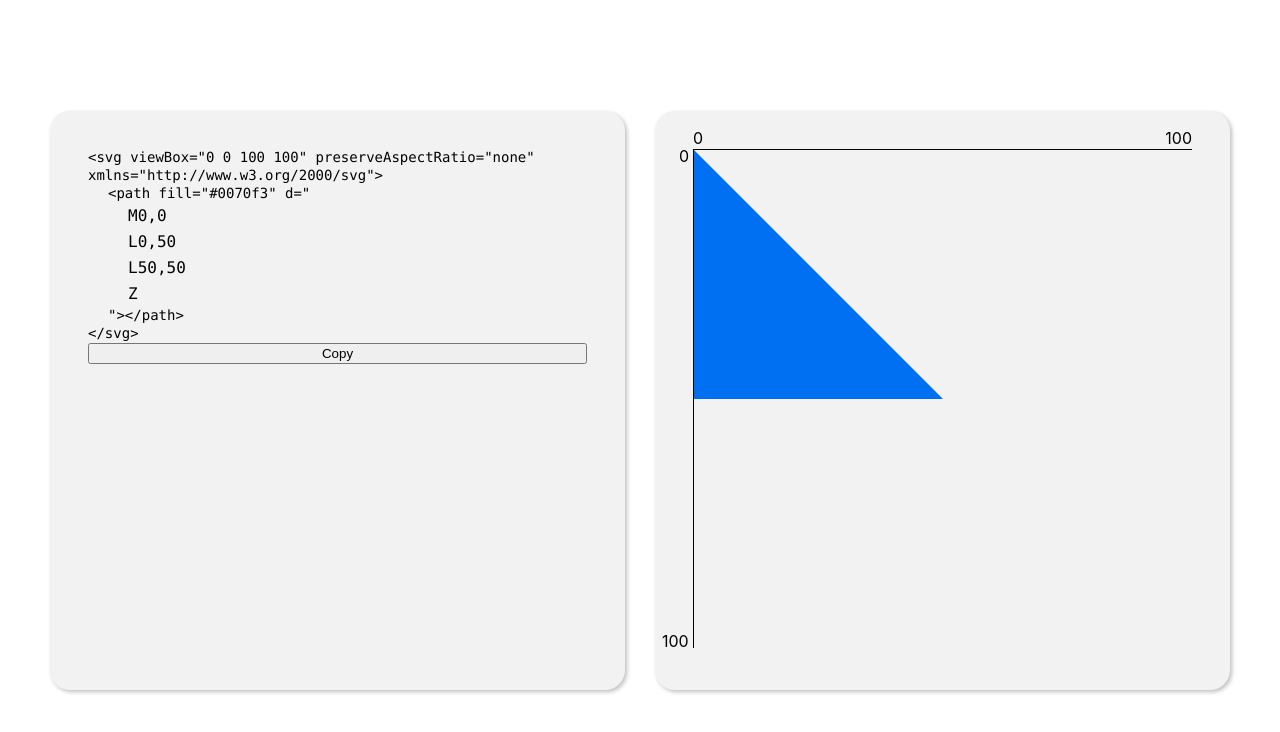
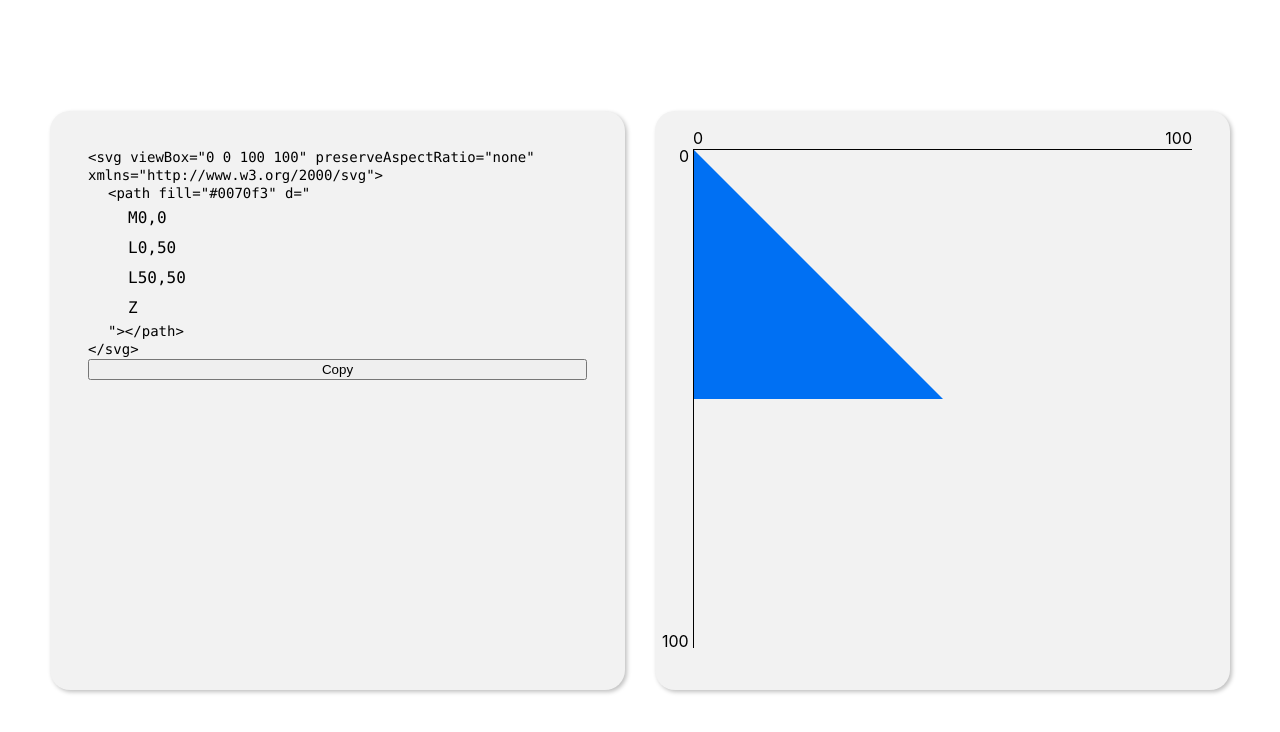
Before and after one commit to rfauver/svg_path_editor, a Next.js app: page / in a window 1280 px wide. Shown: the top 732 px of the page. Built offline with nearby package versions, Linux system fonts and the light colour scheme.

Commit message:
show controls when instruction focused

```diff
--- a/styles/command.module.scss
+++ b/styles/command.module.scss
@@ -23,7 +23,7 @@
   font-size: 16px;
   line-height: 18px;
   padding: 4px;
-  margin-left: 36px;
+  margin: 2px 0 2px 36px;
   border-radius: 4px;
   border: none;
   background: unset;
@@ -31,6 +31,12 @@
   &:focus {
     box-shadow: 1px 1px 4px rgba(0, 0, 0, 0.08);
     background-color: white;
+    & ~ .dropdown,
+    & ~ .relativeToggle,
+    & ~ .addButton,
+    & ~ .removeButton {
+      visibility: visible;
+    }
   }
 }
 
```
